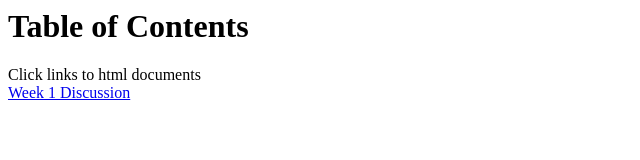
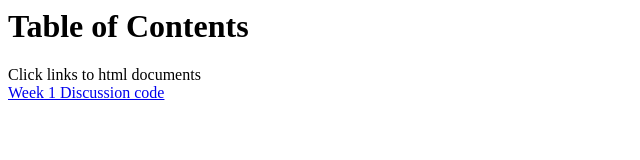
Before and after one commit to markmeyers/2020-Q1---422-PML, a plain HTML site: page index.html in a window 1280 px wide. Shown: the full height of the page, 0-640 px from the left. Drawn offline with Linux system fonts and the light colour scheme.

Commit message:
Update index.html

```diff
--- a/index.html
+++ b/index.html
@@ -1,4 +1,4 @@
 <h1>Table of Contents</h1>
 <t1>Click links to html documents</t1>
 <br>
-<a href="Week 1/Discussion 1.html">Week 1 Discussion</a>
+<a href="Week 1/Discussion 1.html">Week 1 Discussion code</a>
```
